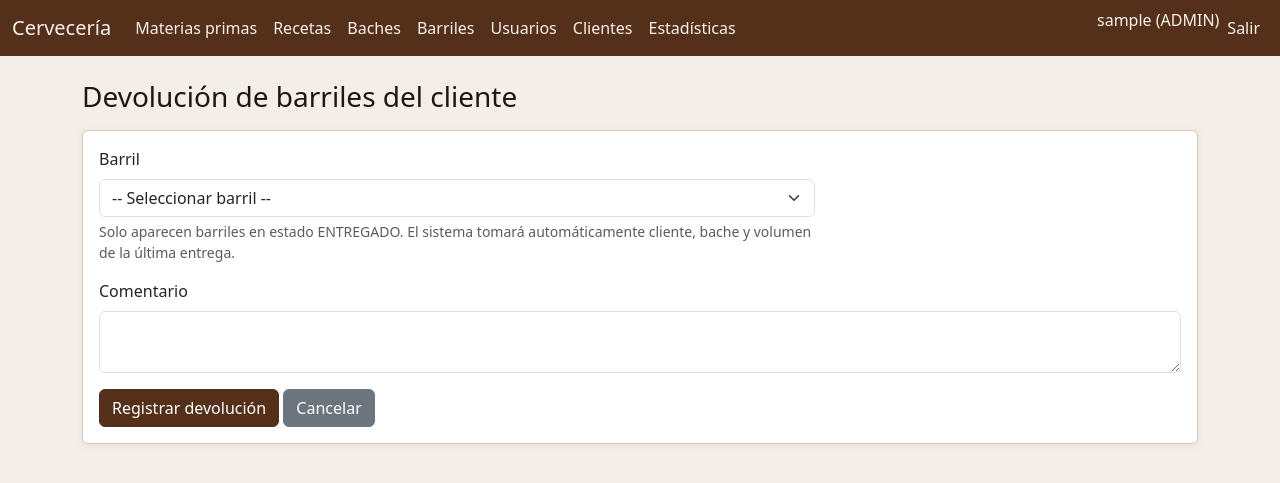
After one commit to afosorioh/brewadministrator, a Flask app: page /barriles/devolucion in a window 1280 px wide. The commit adds this page. Shown: the top 483 px of the page. Run offline with Flask 3, Linux system fonts and the light colour scheme; a user stored in the database is signed in; tables that the repository leaves empty hold one stand-in row (values such as "Sample post").

Commit message:
manejo devolucion de barriles

```diff
--- a/app/routes/barriles.py
+++ b/app/routes/barriles.py
@@ -389,3 +389,67 @@ def entrega():
         barriles=barriles,
         clientes=clientes,
     )
+
+@barriles_bp.route("/devolucion", methods=["GET", "POST"])
+@login_required
+@role_required("ADMIN", "GESTOR")
+def devolucion():
+    barriles = (
+        Barril.query
+        .filter(Barril.estado_actual == "ENTREGADO")
+        .order_by(Barril.codigo_barril.asc())
+        .all()
+    )
+
+    if request.method == "POST":
+        id_barril = request.form.get("id_barril") or None
+        comentario = request.form.get("comentario") or None
+
+        if not id_barril:
+            flash("Debes seleccionar un barril.", "danger")
+            return redirect(url_for("barriles.devolucion"))
+
+        barril = Barril.query.get(id_barril)
+
+        if not barril:
+            flash("El barril seleccionado no existe.", "danger")
+            return redirect(url_for("barriles.devolucion"))
+
+        if barril.estado_actual != "ENTREGADO":
+            flash("Solo se pueden devolver barriles en estado ENTREGADO.", "danger")
+            return redirect(url_for("barriles.devolucion"))
+
+        ultima_entrega = (
+            MovimientoBarril.query
+            .filter_by(id_barril=barril.id, tipo_movimiento="ENTREGADO")
+            .order_by(MovimientoBarril.fecha_hora.desc())
+            .first()
+        )
+
+        if not ultima_entrega:
+            flash("No se encontró una entrega previa para este barril.", "danger")
+            return redirect(url_for("barriles.devolucion"))
+
+        movimiento = MovimientoBarril(
+            id_barril=barril.id,
+            fecha_hora=datetime.utcnow(),
+            tipo_movimiento="DEVUELTO",
+            id_bache=ultima_entrega.id_bache,
+            id_cliente=ultima_entrega.id_cliente,
+            id_usuario=current_user.id,
+            volumen_litros=ultima_entrega.volumen_litros,
+            comentario=comentario,
+        )
+        db.session.add(movimiento)
+
+        barril.estado_actual = "SUCIO"
+
+        db.session.commit()
+
+        flash("Devolución de barril registrada correctamente.", "success")
+        return redirect(url_for("barriles.detalle", barril_id=barril.id))
+
+    return render_template(
+        "barriles/devolucion.html",
+        barriles=barriles,
+    )
--- /dev/null
+++ b/app/templates/barriles/devolucion.html
@@ -0,0 +1,35 @@
+{% extends "base.html" %}
+{% block title %}Devolución de barriles{% endblock %}
+
+{% block content %}
+<h1 class="h3 mb-3">Devolución de barriles del cliente</h1>
+
+<form method="post" class="card p-3">
+  <div class="row g-3">
+    <div class="col-md-8">
+      <label class="form-label">Barril</label>
+      <select name="id_barril" class="form-select" required>
+        <option value="">-- Seleccionar barril --</option>
+        {% for b in barriles %}
+          <option value="{{ b.id }}">
+            {{ b.codigo_barril }} - {{ b.capacidad_litros }} L - {{ b.estado_actual }}
+          </option>
+        {% endfor %}
+      </select>
+      <div class="form-text">
+        Solo aparecen barriles en estado ENTREGADO. El sistema tomará automáticamente cliente, bache y volumen de la última entrega.
+      </div>
+    </div>
+
+    <div class="col-12">
+      <label class="form-label">Comentario</label>
+      <textarea name="comentario" class="form-control" rows="2"></textarea>
+    </div>
+  </div>
+
+  <div class="mt-3">
+    <button class="btn btn-primary">Registrar devolución</button>
+    <a href="{{ url_for('barriles.lista') }}" class="btn btn-secondary">Cancelar</a>
+  </div>
+</form>
+{% endblock %}
--- a/app/templates/barriles/lista.html
+++ b/app/templates/barriles/lista.html
@@ -10,6 +10,7 @@
       <a href="{{ url_for('barriles.crear_lote') }}" class="btn btn-outline-primary">Alta por lote</a>
       <a href="{{ url_for('barriles.llenado') }}" class="btn btn-outline-primary">Llenado</a>
       <a href="{{ url_for('barriles.entrega') }}" class="btn btn-outline-primary">Entrega</a>
+      <a href="{{ url_for('barriles.devolucion') }}" class="btn btn-outline-primary">Devolución</a>
     </div>
   {% endif %}
 </div>
```
